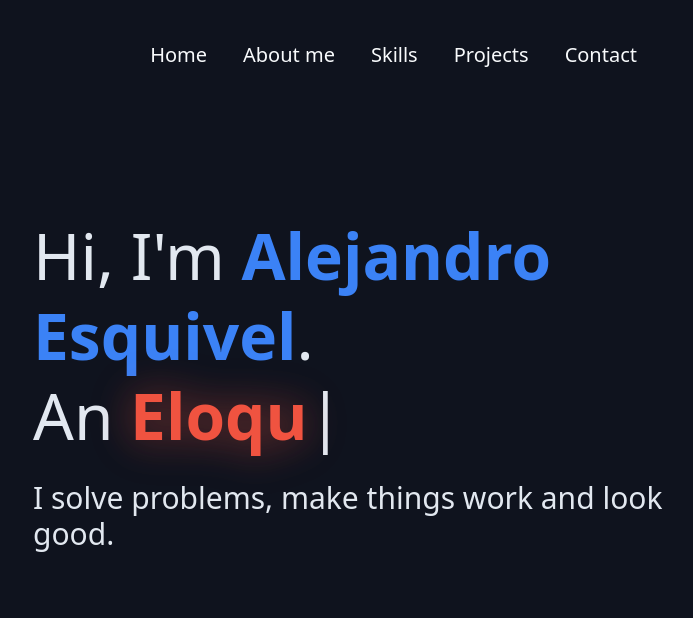
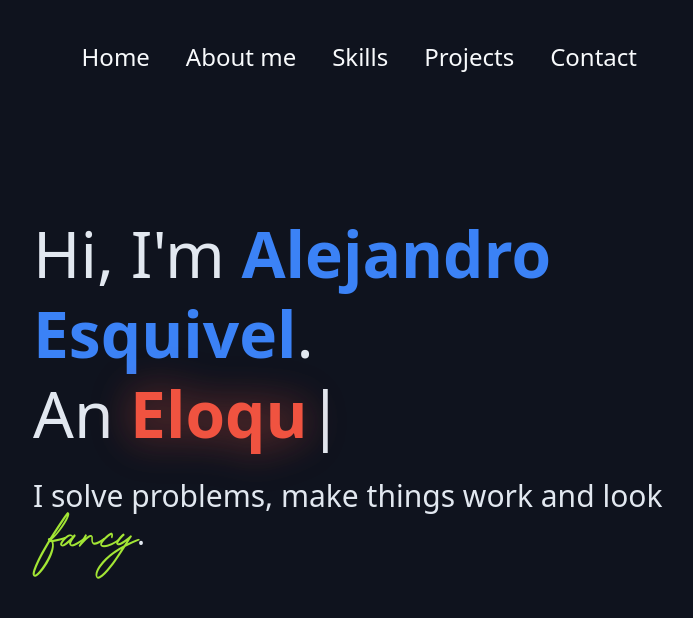
Before and after one commit to alejandro-esquivel/portfolio, a React (Vite) app: page / in a window 1280 px wide. Shown: the top 618 px of the page, without its empty margins (287-980 px from the left). Built offline with nearby package versions, Linux system fonts and the light colour scheme.

Commit message:
Modified the hero section to make it look fancier

```diff
--- a/src/App.jsx
+++ b/src/App.jsx
@@ -1,12 +1,17 @@
 import Navbar from './components/nav/Navbar.jsx';
-import Hero from './components/Hero.jsx';
+
+import { lazy, Suspense } from 'react';
 
 function App() {
+
+  const Hero = lazy(() => import('./components/Hero.jsx'));
 
   return (
     <>
       <Navbar />
-      <Hero/>
+      <Suspense fallback={<div>Loading...</div>}>
+        <Hero />
+      </Suspense>
     </>
   )
 }
--- a/src/components/Hero.jsx
+++ b/src/components/Hero.jsx
@@ -36,7 +36,7 @@ function Hero() {
           Hi, I&apos;m <span className="font-bold text-blue-500">Alejandro Esquivel</span>.<br /> A<span ref={devRef}></span>
         </h1>
         <div className="self-start text-xl lg:text-3xl justify-self-start text-slate-200">
-          <p>I solve problems, make things work and look good.</p>
+          <p>I solve problems, make things work and look <span className="text-[4.2rem] text-lime-400 ml-4 leading-10" style={{ fontFamily: 'Brother Signature' }}>fancy</span>.</p>
         </div>
       </section>
     </>
--- a/src/components/nav/Navbar.jsx
+++ b/src/components/nav/Navbar.jsx
@@ -66,7 +66,7 @@ function Navbar() {
 
   const handleNavlinkLeave = () => {
     console.log("Leaving...");
-    // setNavlinkIsHovered(false);
+    setNavlinkIsHovered(false);
   }
 
   useEffect(() => {
@@ -88,7 +88,7 @@ function Navbar() {
         <BurgerIcon isOpen={burgerIsActive} />
       </div>
       <div className="lg:block"></div>
-      <ul className={` ${burgerIsActive ? ' h-[initial] flex' : 'hidden h-0'} transition-all lg:h-[initial] lg:flex flex-col justify-center gap-3 text-xl lg:flex-row`}
+      <ul className={` ${burgerIsActive ? ' h-[initial] flex' : 'hidden h-0'} transition-all lg:h-[initial] lg:flex flex-col justify-center gap-3 text-xl xl:text-2xl lg:flex-row`}
         onMouseLeave={handleNavlinkLeave}>
         <span className={`absolute top-0 left-0 hidden px-3 py-2 transition-all duration-300 bg-blue-700 rounded-lg ${navlinkIsHovered ? 'lg:block' : ''}`} ref={blobRef} ></span>
         {navLinkList.map((navLink) => (
--- a/src/index.css
+++ b/src/index.css
@@ -1,8 +1,13 @@
 @tailwind base;
+@tailwind components;
+@tailwind utilities;
 
-@tailwind components;
-
-@tailwind utilities;
+@font-face {
+  font-family: 'Brother Signature';
+  src: url('/src/assets/fonts/BrotherSignature.otf') format('truetype');
+  font-weight: normal;
+  font-style: normal;
+}
 
 body {
   min-height: 100vh;
--- a/tailwind.config.js
+++ b/tailwind.config.js
@@ -13,7 +13,10 @@ export default {
         'gradient': {
           to: { 'background-position': '200% center' },
         }
-      }
+      },
+      fontFamily: {
+        serif: ['Brother Signature', 'cursive', ],
+      },
     },
   },
   plugins: [],
```
Also changed, not shown: fonts/BrotherSignature.otf (added), src/assets/fonts/BrotherSignature.otf (added).
